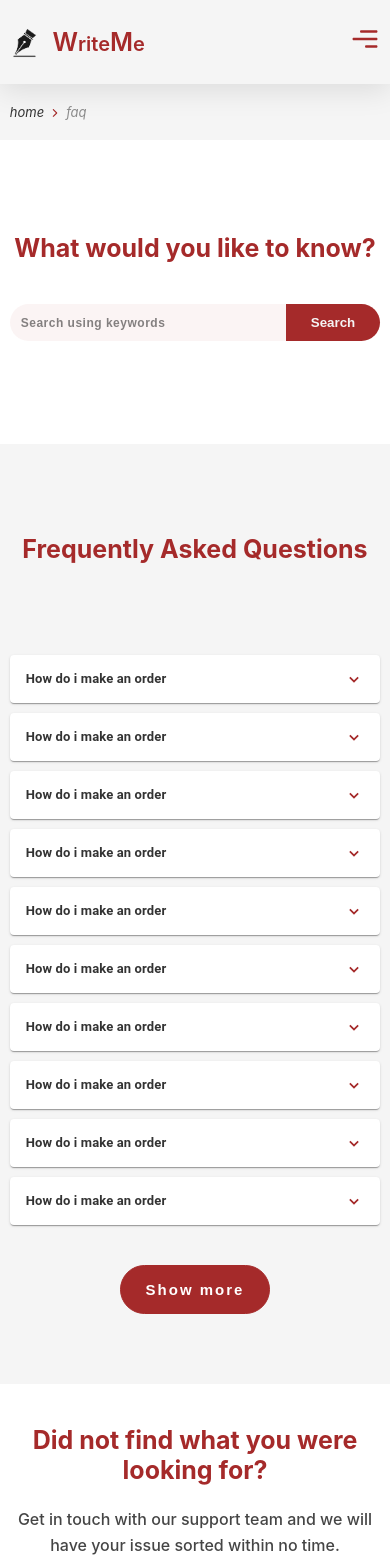
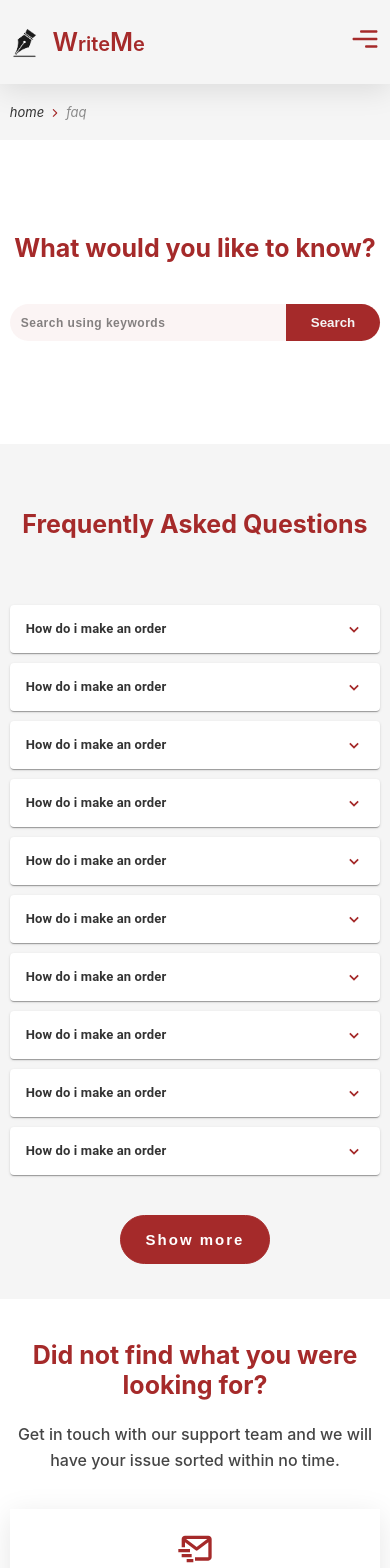
Before and after one commit to 1wes/WriteMe-Carbon, a React (Create React App) app: page /#/faq in a window 390 px wide. Shown: the top 1568 px of the page. Built offline with nearby package versions, Linux system fonts and the light colour scheme.

Commit message:
minimize spacing along the y-axis of the faq header

```diff
--- a/src/components/faq.css
+++ b/src/components/faq.css
@@ -142,8 +142,13 @@ h3{
         width: 95%;
     }
 
+    .faq{
+        padding: 25px 0 35px 0;
+    }
+
     .faq-cards{
         gap: 0px;
+        margin-top: 25px;
     }
 
     .questions{
```
